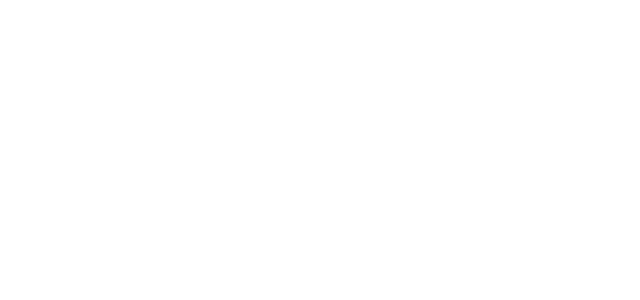
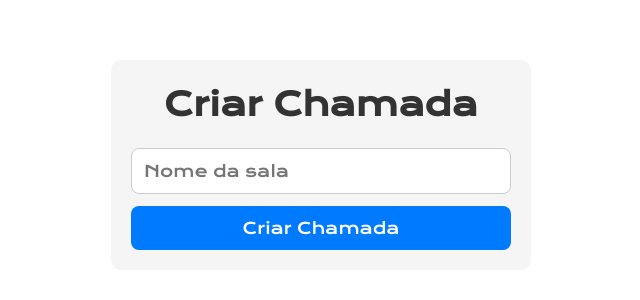
Before and after one commit to gziinx/SOSBABY, a React (Vite) app: page /criarconsulta in a window 1280 px wide. Before the commit this address had no page. Shown: the top 300 px of the page, without its empty margins (319-959 px from the left). Built offline with nearby package versions, Linux system fonts and the light colour scheme.

Commit message:
feat: conectando video chamada

```diff
--- a/src/main.jsx
+++ b/src/main.jsx
@@ -1,6 +1,7 @@
 import { Suspense, lazy } from 'react'
 import { createRoot } from 'react-dom/client'
 import { BrowserRouter, Routes, Route } from 'react-router-dom'
+import { useParams } from "react-router-dom";
 import './pages/Inicio/App.css'
 import Inicio from './pages/Inicio/index'
 import Cadastro from './pages/cadastro/cadastro'
@@ -14,7 +15,8 @@ import Tipo from './pages/tipo/tipo'
 import VideoCall from './pages/video/video'
 import ChatComIA from './pages/chatcomia/chatcomia'
 import Dicas from './pages/dicas/dicas'
-
+import Consulta from './pages/consulta/consulta'
+import CreateCall from './pages/criarconsulta/CreateCall'
 // Lazy load pages to isolate CSS per route
 const Calendarioo = lazy(() => import('./pages/calendario/calendario'))
 const Home = lazy(() => import('./pages/home/home'))
@@ -34,10 +36,23 @@ createRoot(document.getElementById('root')).render(
         <Route path='/rotina' element={<Rotina/>}/>
         <Route path='/tipo' element={<Tipo/>}/>
         <Route path='/homeclinica' element={<HomeClinica/>}/>
-        <Route path='/video' element={<VideoCall/>}/>
+        <Route path="/video/:roomName" element={<VideoPage />} />
         <Route path='/chatcomia' element={<ChatComIA/>}/>
         <Route path='/dicas' element={<Dicas/>}/>
+        <Route path='/consulta' element={<Consulta/>}/>
+        <Route path='/criarconsulta' element={<CreateCall/>}/>
       </Routes>
     </Suspense>
   </BrowserRouter>
 )
+function VideoPage() {
+  const params = useParams();
+  const room = params.roomName;
+
+  return (
+    <VideoCall
+      roomName={room}
+      tokenEndpoint="https://backend-sosbaby.onrender.com/v1/sosbaby/call/token"
+    />
+  );
+}
--- /dev/null
+++ b/src/pages/consulta/consulta.jsx
@@ -0,0 +1,32 @@
+import React, { useState } from "react";
+import { useNavigate } from "react-router-dom";
+
+export default function JoinRoom() {
+  const [roomName, setRoomName] = useState("");
+  const navigate = useNavigate();
+
+  function handleJoin() {
+    if (!roomName.trim()) {
+      alert("Digite o nome da sala.");
+      return;
+    }
+
+    navigate(`/video/${roomName}`);
+  }
+
+  return (
+    <div style={{ padding: 20 }}>
+      <h2>Entrar na Videochamada</h2>
+
+      <input
+        type="text"
+        placeholder="Nome da sala"
+        value={roomName}
+        onChange={(e) => setRoomName(e.target.value)}
+        style={{ padding: 10, width: "250px", marginRight: 10 }}
+      />
+
+      <button onClick={handleJoin}>Entrar</button>
+    </div>
+  );
+}
--- /dev/null
+++ b/src/pages/criarconsulta/CreateCall.jsx
@@ -0,0 +1,105 @@
+import { useState } from "react";
+import { useNavigate } from "react-router-dom";
+
+export default function CreateCall() {
+  const [roomName, setRoomName] = useState("");
+  const [loading, setLoading] = useState(false);
+  const [error, setError] = useState("");
+
+  const navigate = useNavigate();
+
+  async function handleCreateCall(e) {
+    e.preventDefault();
+    setError("");
+    setLoading(true);
+
+    try {
+      const res = await fetch(
+  "https://backend-sosbaby.onrender.com/v1/sosbaby/chamada/cadastro",
+  {
+    method: "POST",
+    headers: {
+      "Content-Type": "application/json",
+      "Authorization": `Bearer ${localStorage.getItem("token")}`
+    },
+    body: JSON.stringify({ nome_chamada: roomName }),
+  }
+);
+
+      if (!res.ok) {
+        setError("Erro ao criar chamada.");
+        setLoading(false);
+        return;
+      }
+
+      // Sucesso → redireciona para /video/{room}
+      navigate(`/video/${roomName}`);
+
+    } catch (err) {
+      setError("Erro ao conectar ao servidor.");
+    } finally {
+      setLoading(false);
+    }
+  }
+
+  return (
+    <div style={styles.container}>
+      <h1 style={styles.title}>Criar Chamada</h1>
+
+      <form onSubmit={handleCreateCall} style={styles.form}>
+        <input
+          type="text"
+          placeholder="Nome da sala"
+          value={roomName}
+          onChange={(e) => setRoomName(e.target.value)}
+          style={styles.input}
+        />
+
+        <button type="submit" disabled={loading} style={styles.button}>
+          {loading ? "Criando..." : "Criar Chamada"}
+        </button>
+
+        {error && <p style={styles.error}>{error}</p>}
+      </form>
+    </div>
+  );
+}
+
+// 🎨 estilos inline simples
+const styles = {
+  container: {
+    maxWidth: 420,
+    margin: "60px auto",
+    padding: 20,
+    textAlign: "center",
+    borderRadius: 10,
+    background: "#f5f5f5",
+  },
+  title: {
+    marginBottom: 20,
+  },
+  form: {
+    display: "flex",
+    flexDirection: "column",
+    gap: 12,
+  },
+  input: {
+    padding: 12,
+    fontSize: 16,
+    borderRadius: 8,
+    border: "1px solid #ccc",
+  },
+  button: {
+    padding: 12,
+    background: "#007bff",
+    color: "#fff",
+    border: "none",
+    borderRadius: 8,
+    cursor: "pointer",
+    fontSize: 16,
+  },
+  error: {
+    color: "red",
+    marginTop: 10,
+  },
+};
--- a/src/pages/video/video.jsx
+++ b/src/pages/video/video.jsx
@@ -15,7 +15,7 @@ import "./video.css";
  * - onDisconnected?: () => void
  */
 export default function VideoCall({
-  roomName = "teste3indentity",
+  roomName,
   tokenEndpoint = "https://backend-sosbaby.onrender.com/v1/sosbaby/call/token",
   authToken = typeof window !== "undefined"
     ? (
```
Also changed, not shown: src/pages/consulta/consulta.css (added).
